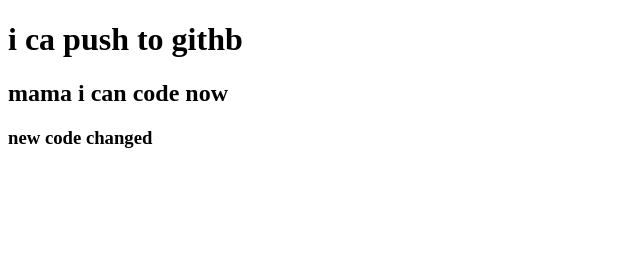
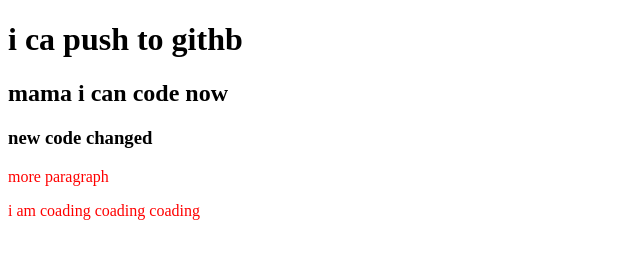
Before and after one commit to fazlerabbytalukder/my-first-repo, a plain HTML site: page index.html in a window 1280 px wide. Shown: the whole page, without its empty margins (0-640 px from the left). Drawn offline with Linux system fonts and the light colour scheme.

Commit message:
style added

```diff
--- a/index.html
+++ b/index.html
@@ -5,10 +5,13 @@
     <meta http-equiv="X-UA-Compatible" content="IE=edge">
     <meta name="viewport" content="width=device-width, initial-scale=1.0">
     <title>My First Github Repo</title>
+    <link rel="stylesheet" href="style.css">
 </head>
 <body>
     <h1>i ca push to githb</h1>
     <h2>mama i can code now</h2>
     <h3>new code changed</h3>
+    <p>more paragraph</p>
+    <p>i am coading coading coading</p>
 </body>
 </html>
--- /dev/null
+++ b/style.css
@@ -0,0 +1,3 @@
+p{
+    color:red;
+}
```
